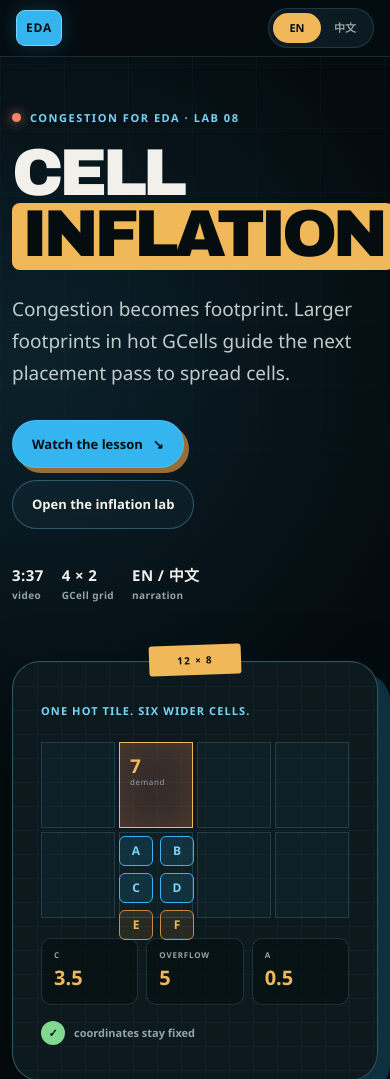
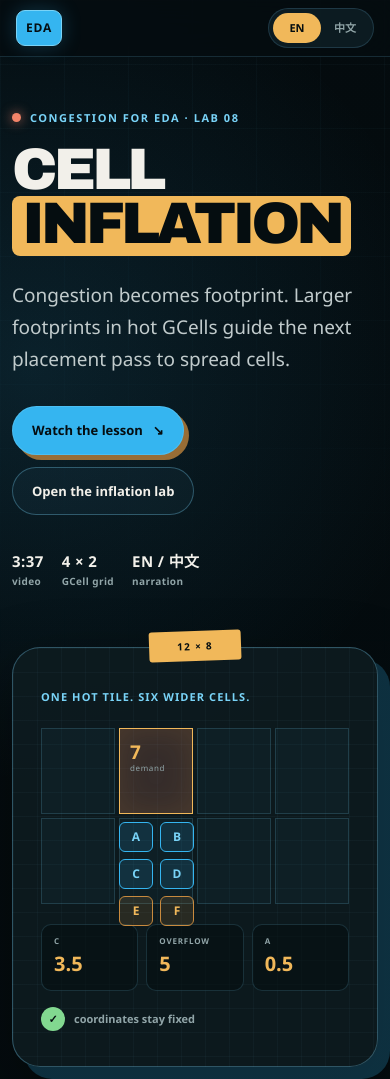
Before and after one commit to muranfei/cell-inflation-lesson, a plain HTML site: page docs/index.html in a window 390 px wide. Shown: the top 1079 px of the page. Drawn offline with Linux system fonts and the light colour scheme.

```diff
--- a/docs/styles.css
+++ b/docs/styles.css
@@ -1809,7 +1809,7 @@ html[data-lang="zh"] .en {
   }
 
   .hero h1 {
-    font-size: clamp(50px, 17vw, 74px);
+    font-size: clamp(44px, 15vw, 66px);
   }
 
   .hero-board {
```
